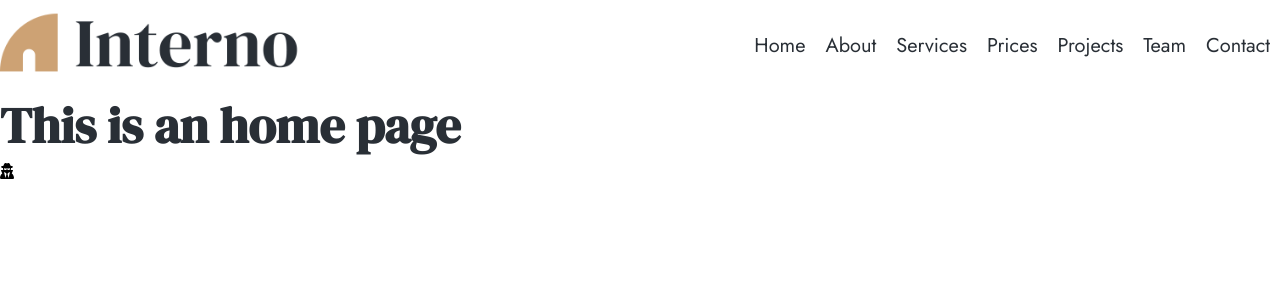
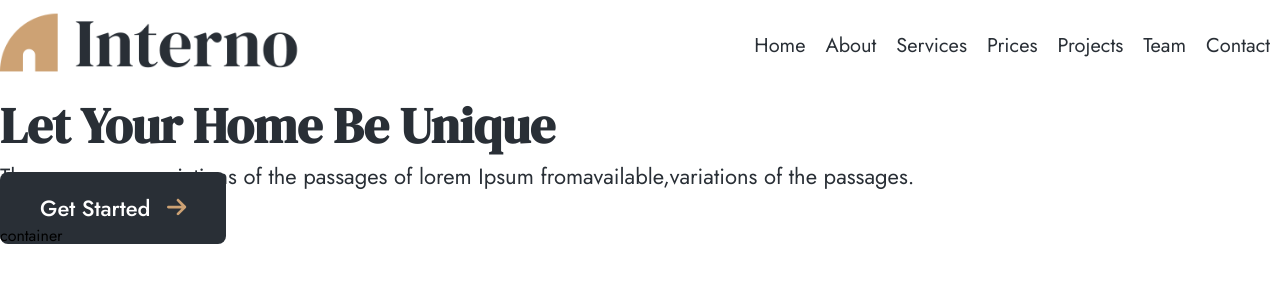
Before and after one commit to ecpieritz/interno-design, a Vue app: page / in a window 1280 px wide. Shown: the top 300 px of the page. Built offline with nearby package versions, Linux system fonts and the light colour scheme.

Commit message:
Added Home banner

```diff
--- a/src/App.vue
+++ b/src/App.vue
@@ -18,9 +18,7 @@
   </header>
 
   <main>
-    <div class="container">
-      <router-view/>
-    </div>
+    <router-view/>
   </main>
 </template>
 
--- /dev/null
+++ b/src/components/home/banner.vue
@@ -0,0 +1,24 @@
+<template>
+  <div class="id-home__banner">
+    <div class="id-home__banner__text">
+      <h1>Let Your Home Be Unique</h1>
+      <p>There are many variations of the passages of lorem Ipsum fromavailable,variations of the passages.</p>
+      <a href="#id-home__work" class="btn dark-btn">
+        Get Started
+        <font-awesome-icon :icon="['fas', 'arrow-right']" />
+      </a>
+    </div>
+  </div>
+</template>
+
+<script>
+export default {
+  name: 'BannerComponent',
+  components: {
+  }
+}
+</script>
+
+<style lang="scss">
+@import '@/styles.scss';
+</style>
--- a/src/main.js
+++ b/src/main.js
@@ -5,11 +5,11 @@ import store from './store'
 import { library } from '@fortawesome/fontawesome-svg-core'
 import { FontAwesomeIcon } from '@fortawesome/vue-fontawesome'
 
-// test
-import { faUserSecret } from '@fortawesome/free-solid-svg-icons'
+// FONT AWESOME ICONS
+import { faArrowRight } from '@fortawesome/free-solid-svg-icons'
 
 // add icons to the library
-library.add(faUserSecret)
+library.add(faArrowRight)
 
 
 createApp(App).use(store).use(router).component('font-awesome-icon', FontAwesomeIcon).mount('#app')
--- a/src/styles.scss
+++ b/src/styles.scss
@@ -87,6 +87,10 @@ p{
   text-decoration: none;
   font-weight: 500;
 
+  svg{
+    margin-left: 10px;
+  }
+
   &.dark-btn{
     background-color: $id-gray;
     color: $id-white;
--- a/src/views/HomeView.vue
+++ b/src/views/HomeView.vue
@@ -1,16 +1,22 @@
 <template>
   <div class="id-home">
-    <h1>This is an home page</h1>
+    <Banner />
 
-    <font-awesome-icon :icon="['fas', 'user-secret']" />
+    <div class="container">
+      container
+    </div>
   </div>
 </template>
 
 <script>
-
+import Banner from '@/components/home/banner.vue'
 export default {
   name: 'HomeView',
   components: {
+    Banner
   }
 }
 </script>
+
+<style lang="scss">
+</style>
```
Also changed, not shown: src/assets/images/id-home__banner-img.png.
